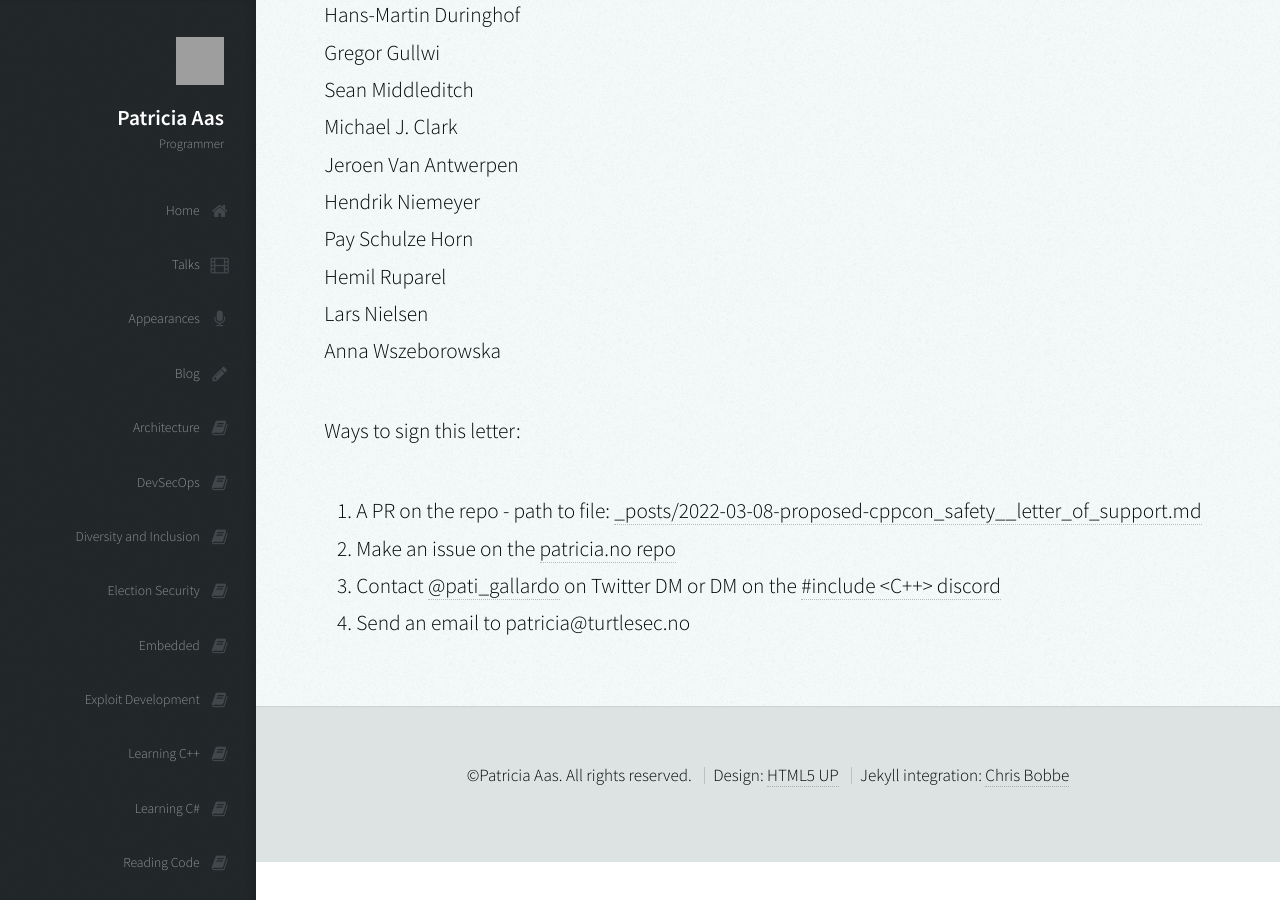
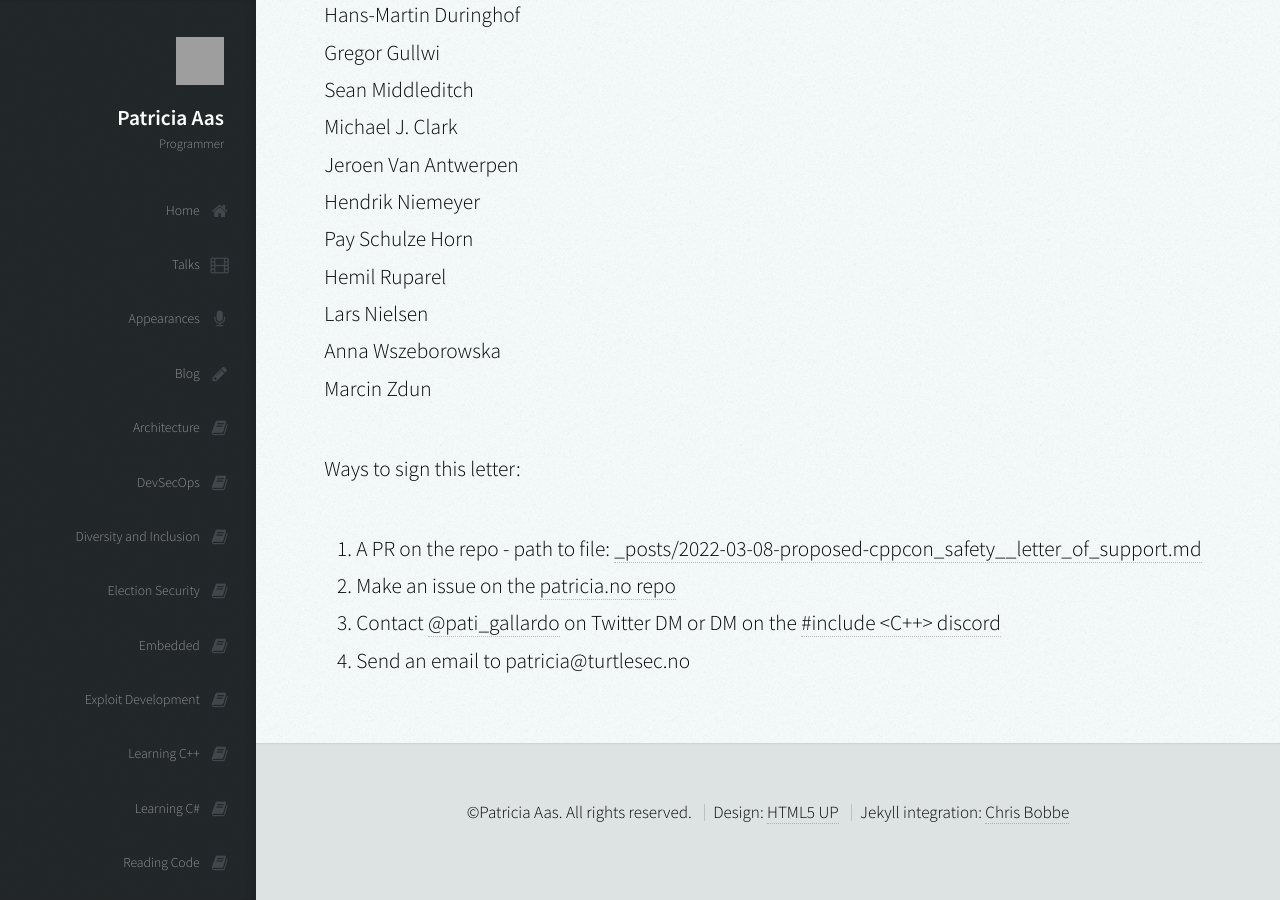
Before and after one commit to patricia-gallardo/patricia-gallardo.github.io, a Jekyll site: the page built from _posts/2022-03-08-proposed-cppcon_safety__letter_of_support.md, in a window 1280 px wide and 900 px high, scrolled down 11346 px. Built offline with Jekyll 4.4.1, drawn with Linux system fonts in a browser that asks for light colours; nearby versions of some CDN libraries; grey boxes are pictures that could not be loaded.

Commit message:
Please add me to the list of signatories

```diff
--- a/_posts/2022-03-08-proposed-cppcon_safety__letter_of_support.md
+++ b/_posts/2022-03-08-proposed-cppcon_safety__letter_of_support.md
@@ -313,6 +313,7 @@ Pay Schulze Horn <br>
 Hemil Ruparel <br>
 Lars Nielsen <br>
 Anna Wszeborowska <br>
+Marcin Zdun <br>
 
 Ways to sign this letter:
 1. A PR on the repo - path to file: [_posts/2022-03-08-proposed-cppcon_safety__letter_of_support.md][4]
```
